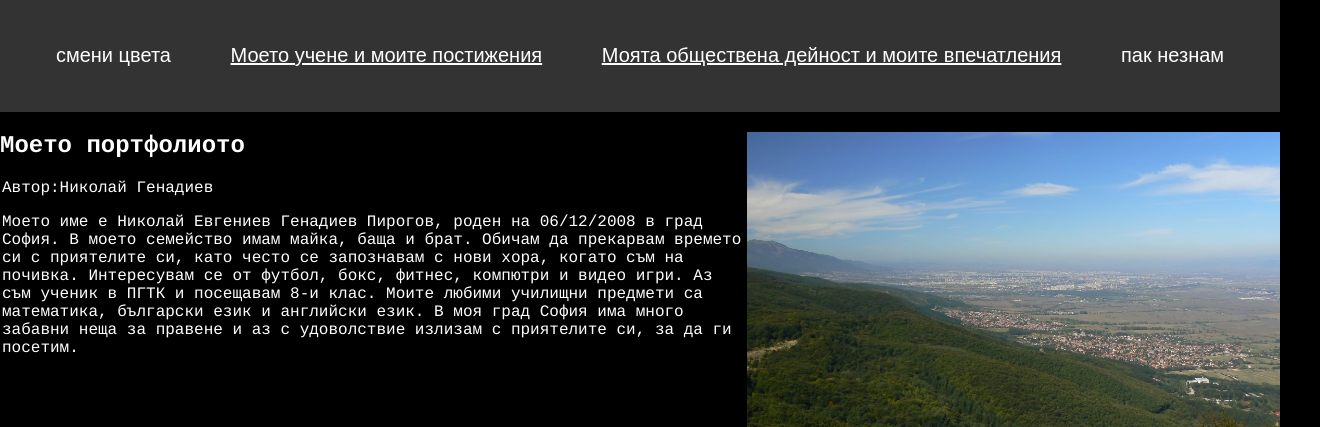
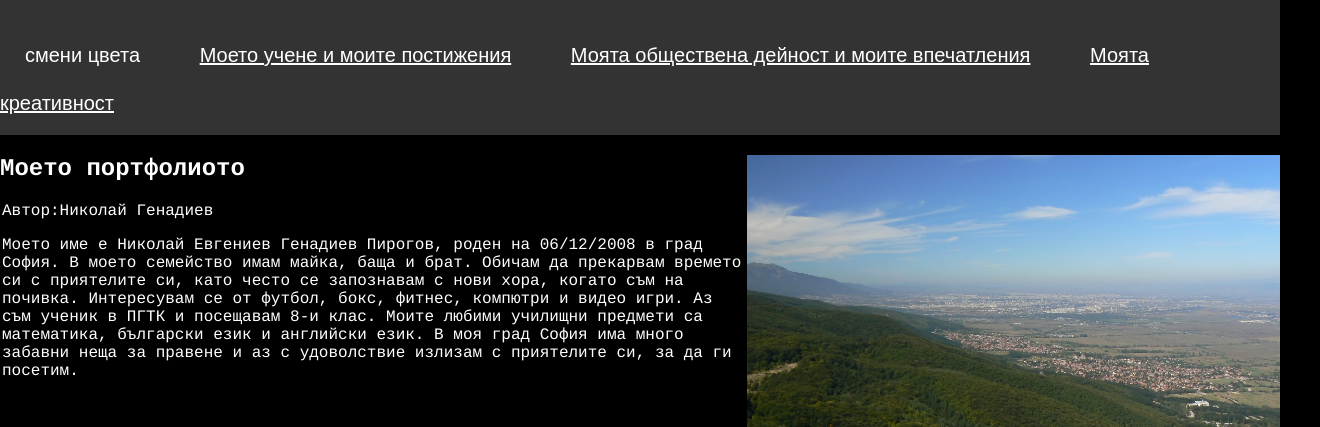
Before and after one commit to sh1d0wg1m3r/nikolai, a plain HTML site: page index.html in a window 1280 px wide. Shown: the part 81-508 px from the top of the page, 1320 px wide, since content can reach past the window. Drawn offline with Linux system fonts and the light colour scheme.

Commit message:
Update index.html

```diff
--- a/index.html
+++ b/index.html
@@ -16,7 +16,7 @@
                 <button id="color-button">смени цвета</button>
                 <a id="color-button" href="My learning and my achievements.html">Моето учене и моите постижения</a>
                 <a id="color-button" href="My public activity and my impressions.html">Моята обществена дейност и моите впечатления</a>
-                <a id="color-button">пак незнам</a>
+               <a id="color-button" href="mycreativity.html">Моята креативност</a>
             </div>
         </nav>
 
```
